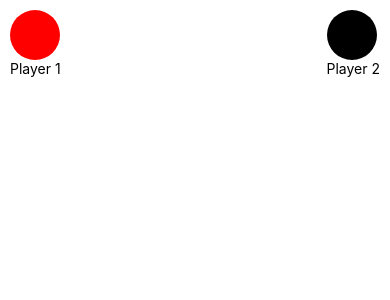
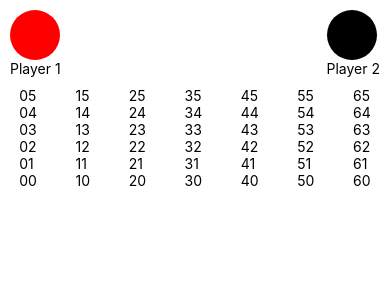
Before and after one commit to BboyStatix/Connect4, a React Native app: screen / in a window 390 px wide. Shown: the top 300 px of the page. Built offline with nearby package versions, Linux system fonts and the light colour scheme.

Commit message:
Create basic grid with column and row index display

```diff
--- a/App.js
+++ b/App.js
@@ -1,11 +1,13 @@
 import React from 'react';
 import { View } from 'react-native';
 import Header from "./Components/Header";
+import Grid from "./Components/Grid";
 
 const App = () => {
   return (
     <View>
       <Header />
+      <Grid />
     </View>
   );
 }
--- /dev/null
+++ b/Components/Grid/index.js
@@ -0,0 +1,24 @@
+import React from 'react'
+import styles from "./styles";
+import {Text, View} from 'react-native'
+
+const COLUMN_INDICES = [0,1,2,3,4,5,6]
+const ROW_INDICES = [5,4,3,2,1,0]
+
+const Grid = () => {
+    return (
+        <View style={styles.container}>
+            {COLUMN_INDICES.map(columnIdx =>
+                <View key={columnIdx}>
+                    {ROW_INDICES.map(rowIdx =>
+                        <View key={rowIdx}>
+                            <Text>{`${columnIdx}${rowIdx}`}</Text>
+                        </View>
+                    )}
+                </View>
+            )}
+        </View>
+    );
+}
+
+export default Grid
--- /dev/null
+++ b/Components/Grid/styles.js
@@ -0,0 +1,10 @@
+import { StyleSheet } from 'react-native';
+
+const styles = StyleSheet.create({
+    container: {
+        flexDirection: 'row',
+        justifyContent: 'space-around',
+    },
+})
+
+export default styles
```
